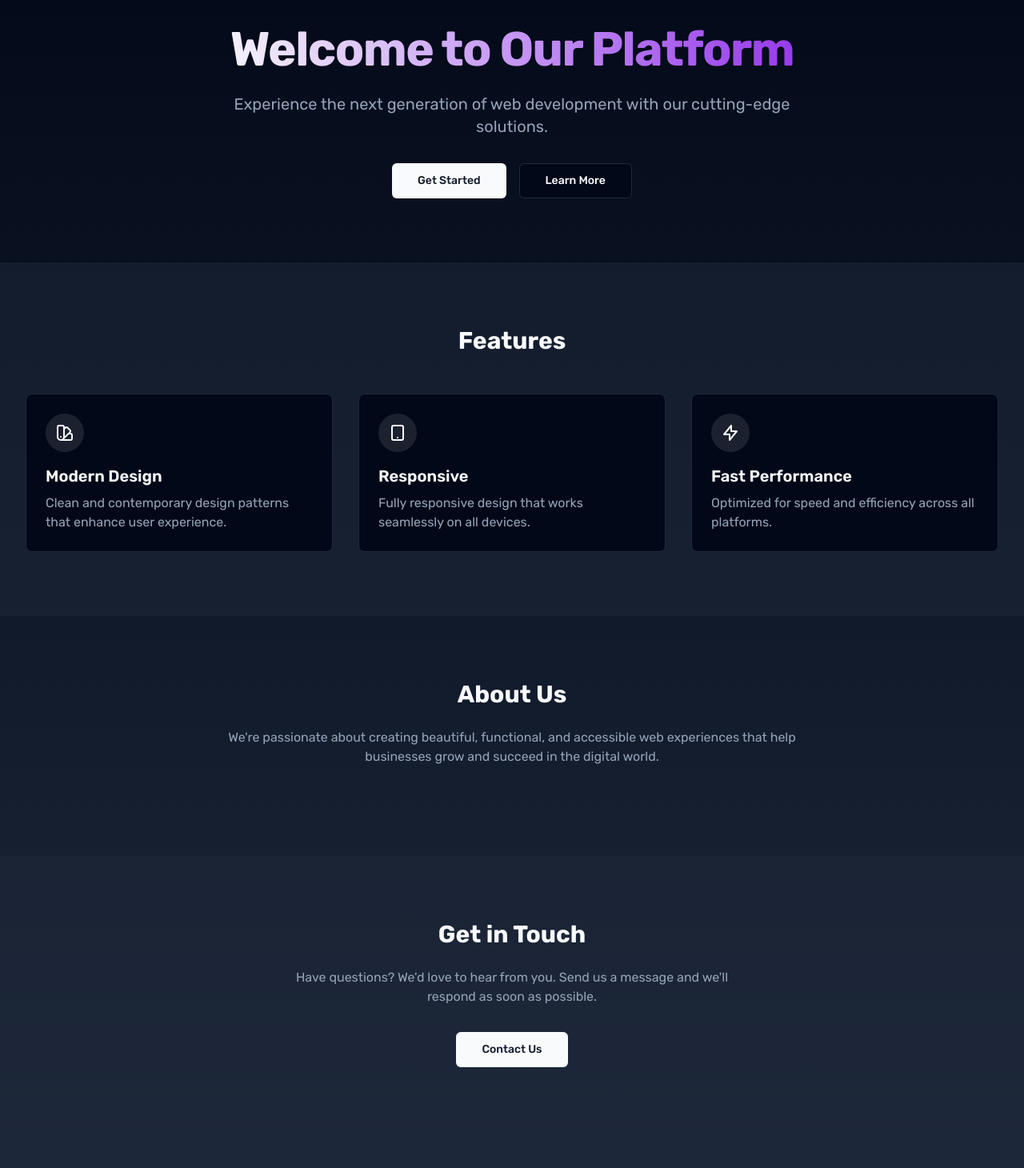
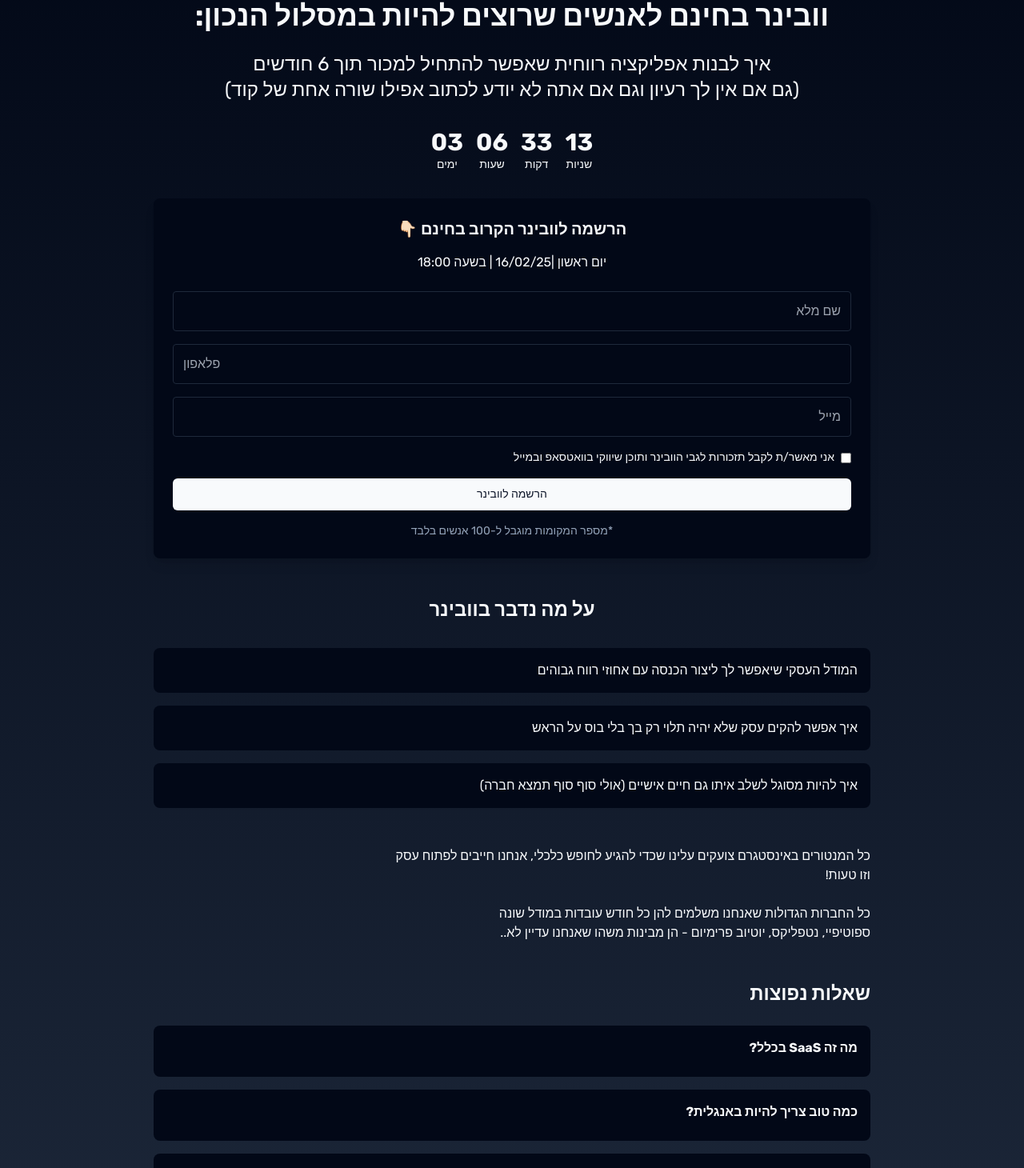
Before and after one commit to instadev-ai/project-0H6xiuvZtgOXA14l56lu, a React (Vite) app: page / in a window 1280 px wide. Shown: the part 96-1556 px from the top of the page at 80% size. Built offline with nearby package versions, Linux system fonts and the light colour scheme.

Commit message:
Restore original Hebrew content and improve layout with dark mode support

```diff
--- a/src/components/landing-page.tsx
+++ b/src/components/landing-page.tsx
@@ -5,24 +5,13 @@ export default function LandingPage() {
   const { theme, setTheme } = useTheme();
 
   return (
-    <div className="min-h-screen bg-gradient-to-b from-background to-muted">
+    <div className="min-h-screen bg-gradient-to-b from-background to-muted" dir="rtl">
       {/* Header */}
       <header className="fixed w-full top-0 z-50 border-b bg-background/80 backdrop-blur-sm">
         <div className="container flex items-center justify-between h-16">
-          <div className="text-2xl font-bold bg-gradient-to-r from-primary to-purple-600 bg-clip-text text-transparent">
+          <div className="text-2xl font-bold">
             Logo
           </div>
-          <nav className="hidden md:flex items-center gap-6">
-            <a href="#features" className="text-muted-foreground hover:text-foreground transition-colors">
-              Features
-            </a>
-            <a href="#about" className="text-muted-foreground hover:text-foreground transition-colors">
-              About
-            </a>
-            <a href="#contact" className="text-muted-foreground hover:text-foreground transition-colors">
-              Contact
-            </a>
-          </nav>
           <div className="flex items-center gap-4">
             <Button
               variant="ghost"
@@ -63,157 +52,137 @@ export default function LandingPage() {
               )}
               <span className="sr-only">Toggle theme</span>
             </Button>
-            <Button>Get Started</Button>
           </div>
         </div>
       </header>
 
-      {/* Hero Section */}
-      <section className="pt-32 pb-20">
-        <div className="container">
-          <div className="max-w-3xl mx-auto text-center">
-            <h1 className="text-4xl md:text-6xl font-bold tracking-tight bg-gradient-to-r from-primary to-purple-600 bg-clip-text text-transparent mb-6">
-              Welcome to Our Platform
+      {/* Main Content */}
+      <div className="container pt-24 pb-16">
+        <div className="max-w-4xl mx-auto">
+          <h1 className="text-4xl font-bold mb-6 text-center">
+            וובינר בחינם לאנשים שרוצים להיות במסלול הנכון:
           </h1>
-            <p className="text-xl text-muted-foreground mb-8">
-              Experience the next generation of web development with our cutting-edge solutions.
+          <h2 className="text-2xl mb-8 text-center">
+            איך לבנות אפליקציה רווחית שאפשר להתחיל למכור תוך 6 חודשים
+            <br />
+            (גם אם אין לך רעיון וגם אם אתה לא יודע לכתוב אפילו שורה אחת של קוד)
+          </h2>
+
+          {/* Timer */}
+          <div className="flex justify-center gap-4 mb-8">
+            <div className="text-center">
+              <div className="text-3xl font-bold">13</div>
+              <div className="text-sm">שניות</div>
+            </div>
+            <div className="text-center">
+              <div className="text-3xl font-bold">33</div>
+              <div className="text-sm">דקות</div>
+            </div>
+            <div className="text-center">
+              <div className="text-3xl font-bold">06</div>
+              <div className="text-sm">שעות</div>
+            </div>
+            <div className="text-center">
+              <div className="text-3xl font-bold">03</div>
+              <div className="text-sm">ימים</div>
+            </div>
+          </div>
+
+          {/* Registration Form */}
+          <div className="bg-card p-6 rounded-lg shadow-lg mb-12">
+            <h3 className="text-xl font-bold mb-4 text-center">הרשמה לוובינר הקרוב בחינם 👇🏻</h3>
+            <p className="text-center mb-6">יום ראשון |16/02/25 | בשעה 18:00</p>
+            <form className="space-y-4">
+              <input
+                type="text"
+                placeholder="שם מלא"
+                className="w-full p-3 rounded border bg-background"
+              />
+              <input
+                type="tel"
+                placeholder="פלאפון"
+                className="w-full p-3 rounded border bg-background"
+              />
+              <input
+                type="email"
+                placeholder="מייל"
+                className="w-full p-3 rounded border bg-background"
+              />
+              <label className="flex items-center gap-2">
+                <input type="checkbox" className="rounded" />
+                <span className="text-sm">
+                  אני מאשר/ת לקבל תזכורות לגבי הוובינר ותוכן שיווקי בוואטסאפ ובמייל
+                </span>
+              </label>
+              <Button className="w-full">הרשמה לוובינר</Button>
+              <p className="text-sm text-center text-muted-foreground">
+                *מספר המקומות מוגבל ל-100 אנשים בלבד
               </p>
-            <div className="flex gap-4 justify-center">
-              <Button size="lg">Get Started</Button>
-              <Button size="lg" variant="outline">Learn More</Button>
+            </form>
+          </div>
+
+          {/* Features */}
+          <div className="space-y-8">
+            <h3 className="text-2xl font-bold text-center mb-8">על מה נדבר בוובינר</h3>
+            <div className="space-y-4">
+              <div className="p-4 bg-card rounded-lg">
+                <p>המודל העסקי שיאפשר לך ליצור הכנסה עם אחוזי רווח גבוהים</p>
+              </div>
+              <div className="p-4 bg-card rounded-lg">
+                <p>איך אפשר להקים עסק שלא יהיה תלוי רק בך בלי בוס על הראש</p>
+              </div>
+              <div className="p-4 bg-card rounded-lg">
+                <p>איך להיות מסוגל לשלב איתו גם חיים אישיים (אולי סוף סוף תמצא חברה)</p>
               </div>
             </div>
           </div>
-      </section>
 
-      {/* Features Section */}
-      <section id="features" className="py-20 bg-muted/50">
-        <div className="container">
-          <h2 className="text-3xl font-bold text-center mb-12">Features</h2>
-          <div className="grid md:grid-cols-3 gap-8">
-            {features.map((feature, index) => (
-              <div
-                key={index}
-                className="p-6 rounded-lg bg-card border hover:shadow-lg transition-all"
-              >
-                <div className="w-12 h-12 rounded-full bg-primary/10 flex items-center justify-center mb-4">
-                  {feature.icon}
+          {/* Story Section */}
+          <div className="mt-12 space-y-6">
+            <p>
+              כל המנטורים באינסטגרם צועקים עלינו שכדי להגיע לחופש כלכלי, אנחנו חייבים לפתוח עסק
+              <br />
+              וזו טעות!
+            </p>
+            <p>
+              כל החברות הגדולות שאנחנו משלמים להן כל חודש עובדות במודל שונה
+              <br />
+              ספוטיפיי, נטפליקס, יוטיוב פרימיום - הן מבינות משהו שאנחנו עדיין לא..
+            </p>
+
+            {/* Continue with the rest of the content... */}
           </div>
-                <h3 className="text-xl font-semibold mb-2">{feature.title}</h3>
-                <p className="text-muted-foreground">{feature.description}</p>
+
+          {/* FAQ Section */}
+          <div className="mt-12">
+            <h3 className="text-2xl font-bold mb-6">שאלות נפוצות</h3>
+            <div className="space-y-4">
+              <div className="p-4 bg-card rounded-lg">
+                <h4 className="font-bold mb-2">מה זה SaaS בכלל?</h4>
               </div>
-            ))}
+              <div className="p-4 bg-card rounded-lg">
+                <h4 className="font-bold mb-2">כמה טוב צריך להיות באנגלית?</h4>
+              </div>
+              <div className="p-4 bg-card rounded-lg">
+                <h4 className="font-bold mb-2">מה אם אין לי רעיון?</h4>
+              </div>
+              {/* Add more FAQ items */}
             </div>
           </div>
-      </section>
 
-      {/* About Section */}
-      <section id="about" className="py-20">
-        <div className="container">
-          <div className="max-w-3xl mx-auto text-center">
-            <h2 className="text-3xl font-bold mb-6">About Us</h2>
-            <p className="text-muted-foreground mb-8">
-              We're passionate about creating beautiful, functional, and accessible web experiences
-              that help businesses grow and succeed in the digital world.
-            </p>
+          {/* Final CTA */}
+          <div className="mt-12 text-center">
+            <Button size="lg" className="w-full md:w-auto">
+              שריין מקום לוובינר בחינם
+            </Button>
           </div>
-        </div>
-      </section>
-
-      {/* Contact Section */}
-      <section id="contact" className="py-20 bg-muted/50">
-        <div className="container">
-          <div className="max-w-xl mx-auto text-center">
-            <h2 className="text-3xl font-bold mb-6">Get in Touch</h2>
-            <p className="text-muted-foreground mb-8">
-              Have questions? We'd love to hear from you. Send us a message and we'll respond as soon as possible.
-            </p>
-            <Button size="lg">Contact Us</Button>
-          </div>
-        </div>
-      </section>
 
           {/* Footer */}
-      <footer className="py-12 border-t">
-        <div className="container">
-          <div className="flex flex-col md:flex-row justify-between items-center gap-4">
-            <div className="text-sm text-muted-foreground">
-              © 2024 Your Company. All rights reserved.
-            </div>
-            <div className="flex gap-6">
-              <a href="#" className="text-sm text-muted-foreground hover:text-foreground transition-colors">
-                Privacy Policy
-              </a>
-              <a href="#" className="text-sm text-muted-foreground hover:text-foreground transition-colors">
-                Terms of Service
-              </a>
+          <footer className="mt-12 text-center text-sm text-muted-foreground">
+            <p>תקנון ומדיניות פרטיות | הצהרת נגישות</p>
+          </footer>
         </div>
       </div>
     </div>
-      </footer>
-    </div>
   );
 }
-
-const features = [
-  {
-    title: "Modern Design",
-    description: "Clean and contemporary design patterns that enhance user experience.",
-    icon: (
-      <svg
-        className="w-6 h-6 text-primary"
-        fill="none"
-        stroke="currentColor"
-        viewBox="0 0 24 24"
-        xmlns="http://www.w3.org/2000/svg"
-      >
-        <path
-          strokeLinecap="round"
-          strokeLinejoin="round"
-          strokeWidth={2}
-          d="M7 21a4 4 0 01-4-4V5a2 2 0 012-2h4a2 2 0 012 2v12a4 4 0 01-4 4zm0 0h12a2 2 0 002-2v-4a2 2 0 00-2-2h-2.343M11 7.343l1.657-1.657a2 2 0 012.828 0l2.829 2.829a2 2 0 010 2.828l-8.486 8.485M7 17h.01"
-        />
-      </svg>
-    ),
-  },
-  {
-    title: "Responsive",
-    description: "Fully responsive design that works seamlessly on all devices.",
-    icon: (
-      <svg
-        className="w-6 h-6 text-primary"
-        fill="none"
-        stroke="currentColor"
-        viewBox="0 0 24 24"
-        xmlns="http://www.w3.org/2000/svg"
-      >
-        <path
-          strokeLinecap="round"
-          strokeLinejoin="round"
-          strokeWidth={2}
-          d="M12 18h.01M7 21h10a2 2 0 002-2V5a2 2 0 00-2-2H7a2 2 0 00-2 2v14a2 2 0 002 2z"
-        />
-      </svg>
-    ),
-  },
-  {
-    title: "Fast Performance",
-    description: "Optimized for speed and efficiency across all platforms.",
-    icon: (
-      <svg
-        className="w-6 h-6 text-primary"
-        fill="none"
-        stroke="currentColor"
-        viewBox="0 0 24 24"
-        xmlns="http://www.w3.org/2000/svg"
-      >
-        <path
-          strokeLinecap="round"
-          strokeLinejoin="round"
-          strokeWidth={2}
-          d="M13 10V3L4 14h7v7l9-11h-7z"
-        />
-      </svg>
-    ),
-  },
-];
```
Lines whose indentation alone changed are shown as unchanged.
